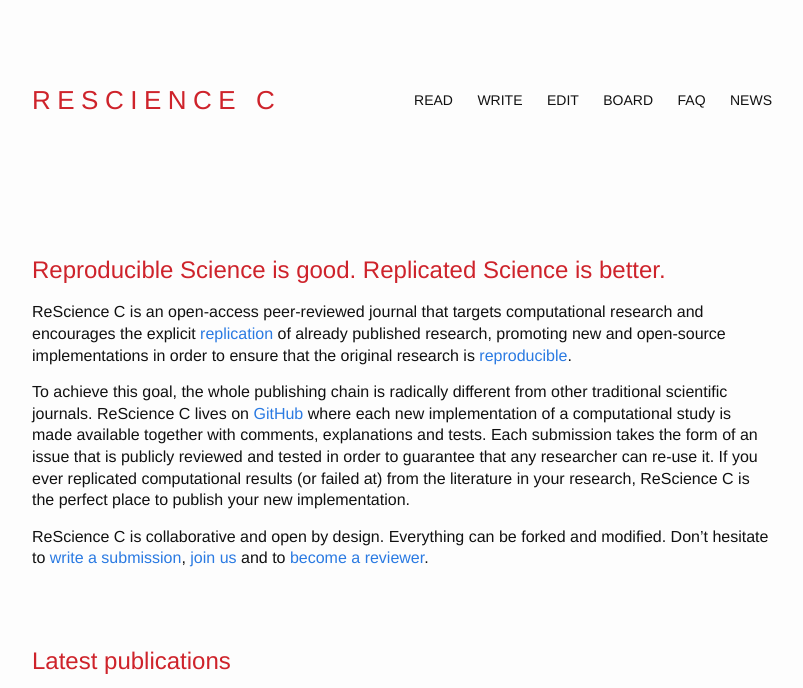
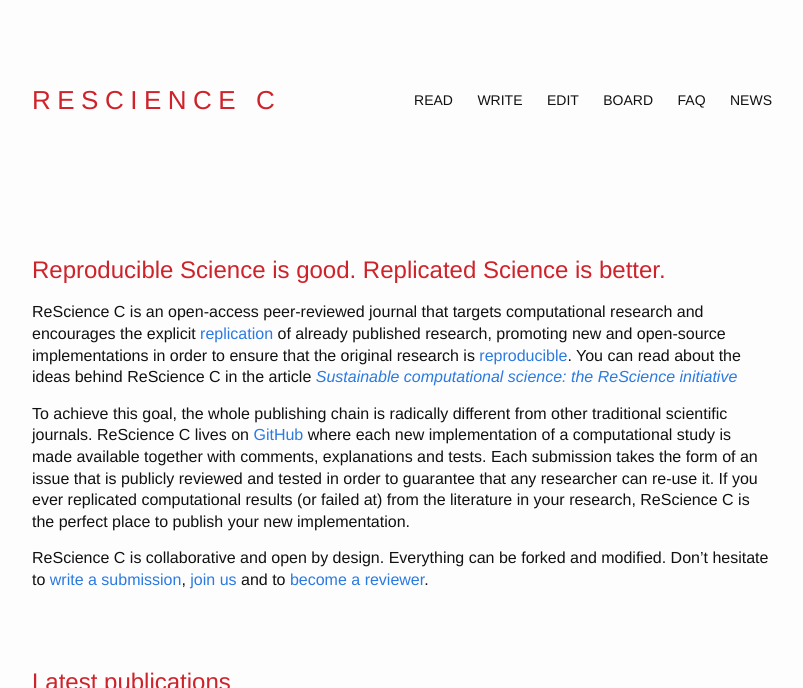
Before and after one commit to ReScience/rescience.github.io, a Jekyll site: the page built from index.md, in a window 1280 px wide, cut to the strip 0-688 px from the top of the page. Shown: the whole strip, without its empty margins (238-1041 px from the left). Built offline with Jekyll 4.4.1, drawn with Linux system fonts in a browser that asks for light colours; our own code applies the rules of GitHub Pages for plain Markdown files.

Commit message:
Add link to ReScience PeerJ CS paper in homepage

```diff
--- a/index.md
+++ b/index.md
@@ -8,6 +8,8 @@
 computational research and encourages the explicit [replication](faq) of
 already published research, promoting new and open-source implementations in
 order to ensure that the original research is [reproducible](faq).
+You can read about the ideas behind ReScience C in the article
+*[Sustainable computational science: the ReScience initiative](https://doi.org/10.7717/peerj-cs.142)*
 
 To achieve this goal, the whole publishing chain is radically different from
 other traditional scientific journals. ReScience C lives on
```
